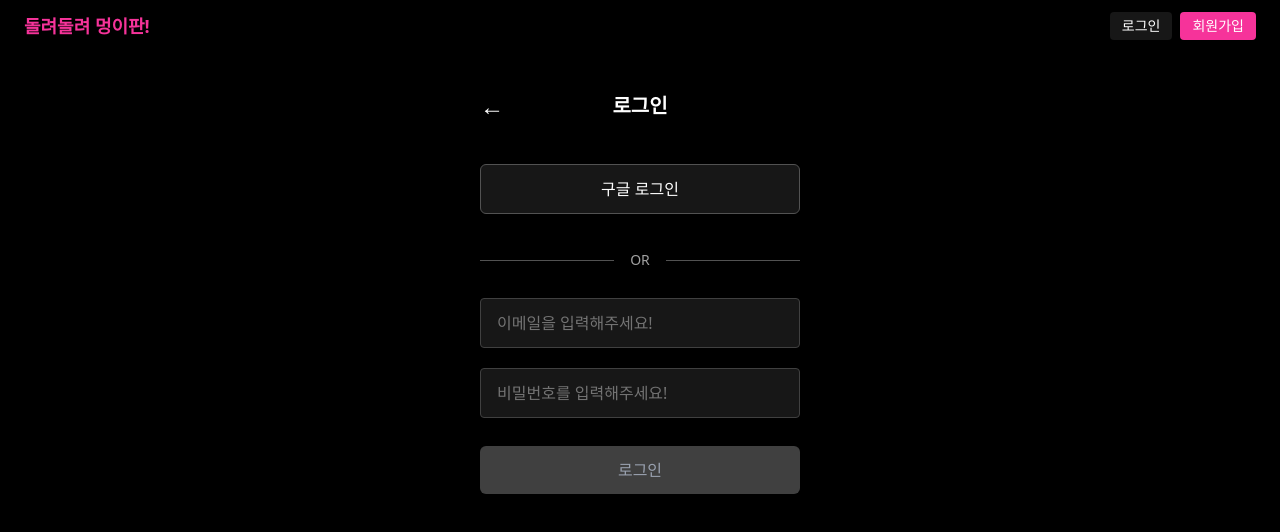
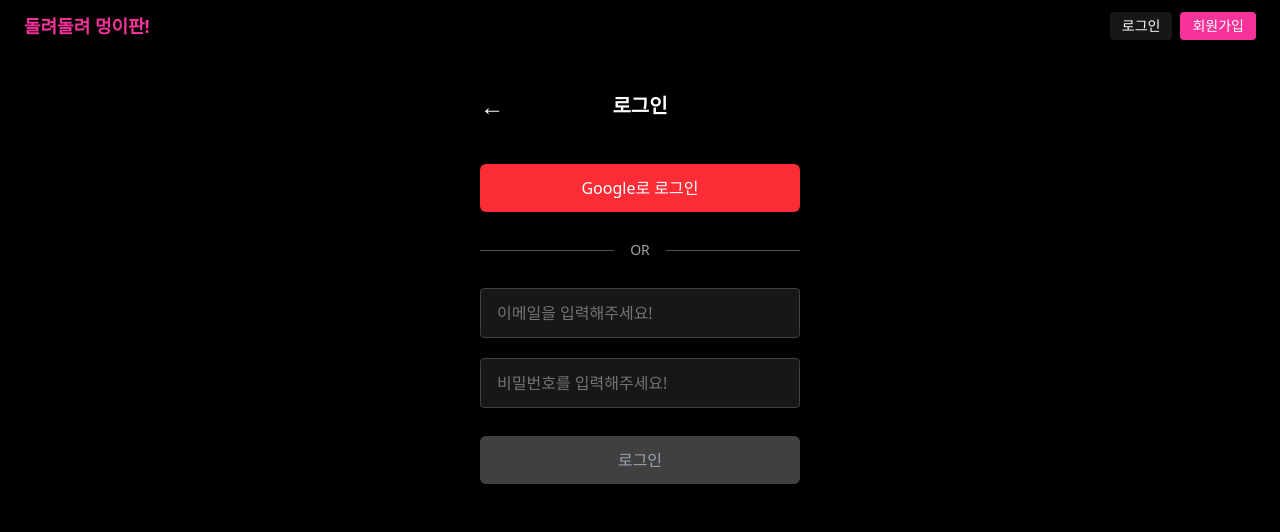
Before and after one commit to 9th-ddwumc/9th-web-b, a React (Vite) app in the folder mission4-2/: page /login in a window 1280 px wide. Shown: the top 532 px of the page. Built offline with nearby package versions, Linux system fonts and the light colour scheme.

Commit message:
feat: google login

```diff
--- a/mission4-2/package.json
+++ b/mission4-2/package.json
@@ -11,6 +11,7 @@
   },
   "dependencies": {
     "@hookform/resolvers": "^5.2.2",
+    "@react-oauth/google": "^0.12.2",
     "@tailwindcss/vite": "^4.1.14",
     "axios": "^1.12.2",
     "react": "^19.1.1",
--- a/mission4-2/src/api/axiosInstance.ts
+++ b/mission4-2/src/api/axiosInstance.ts
@@ -18,6 +18,8 @@ axiosInstance.interceptors.request.use((config) => {
 axiosInstance.interceptors.response.use(
   (response) => response,
   async (error) => {
+    console.error("Axios 인터셉터 에러 응답:", error.response); // 에러 응답 로깅
+
     const originalRequest = error.config;
     if (error.response?.status === 401 && !originalRequest._retry) {
       originalRequest._retry = true;
@@ -27,7 +29,7 @@ axiosInstance.interceptors.response.use(
         const newAccessToken = res.data.data.accessToken;
         localStorage.setItem("accessToken", newAccessToken);
 
-        console.log("토큰 재발급 성공:", newAccessToken); // 여기서 로그 출력
+        console.log("토큰 재발급 성공:", newAccessToken); // 토큰 재발급 성공 로그
 
         originalRequest.headers = {
           ...originalRequest.headers,
--- a/mission4-2/src/main.tsx
+++ b/mission4-2/src/main.tsx
@@ -1,11 +1,14 @@
 import { StrictMode } from "react";
 import { createRoot } from "react-dom/client";
+import { GoogleOAuthProvider } from "@react-oauth/google";
 
 import "./index.css";
 import App from "./App.tsx";
 
 createRoot(document.getElementById("root")!).render(
   <StrictMode>
-    <App />
+    <GoogleOAuthProvider clientId="YOUR_GOOGLE_CLIENT_ID">
+      <App />
+    </GoogleOAuthProvider>
   </StrictMode>
 );
--- a/mission4-2/src/pages/Login.tsx
+++ b/mission4-2/src/pages/Login.tsx
@@ -1,7 +1,7 @@
 import { useForm } from "../hooks/useForm";
 import { useNavigate } from "react-router-dom";
 import { useCallback } from "react";
-import axios from "../api/axiosInstance";
+import axiosInstance from "../api/axiosInstance";
 
 interface LoginFormValues {
   email: string;
@@ -11,7 +11,7 @@ interface LoginFormValues {
 export default function Login() {
   const navigate = useNavigate();
 
-  // useCallback으로 감싸서 참조 변경 방지
+  // 이메일/비밀번호 검증 함수
   const validate = useCallback((values: LoginFormValues) => {
     const errors: Partial<LoginFormValues> = {};
     if (!/^[^\s@]+@[^\s@]+\.[^\s@]+$/.test(values.email)) {
@@ -25,18 +25,24 @@ export default function Login() {
 
   const { values, errors, handleChange, handleSubmit } = useForm<LoginFormValues>({ email: "", password: "" }, validate);
 
+  // 이메일/비밀번호 로그인 처리
   const onSubmit = async (data: LoginFormValues) => {
     try {
-      const res = await axios.post("/auth/signin", data);
+      const res = await axiosInstance.post("/auth/signin", data);
       console.log("로그인 토큰:", res.data.data.accessToken);
       localStorage.setItem("accessToken", res.data.data.accessToken);
       localStorage.setItem("refreshToken", res.data.data.refreshToken);
       alert("로그인 성공!");
-      navigate("/mypage"); // 보호된 페이지로 이동
+      navigate("/mypage");
     } catch (error) {
       console.error("로그인 실패:", error);
       alert("로그인에 실패했습니다. 이메일/비밀번호를 확인해주세요.");
     }
+  };
+
+  // 구글 로그인 버튼 클릭 시
+  const handleGoogleLogin = () => {
+    window.location.href = import.meta.env.VITE_SERVER_API_URL + "/v1/auth/google/login";
   };
 
   const isValid = !errors.email && !errors.password && values.email && values.password;
@@ -53,8 +59,9 @@ export default function Login() {
           <h2 className="text-white text-xl font-bold text-center w-full">로그인</h2>
         </div>
 
-        <button className="flex items-center justify-center gap-2 w-full bg-neutral-900 border border-neutral-600 rounded-md py-3 text-white text-base mb-2 hover:bg-neutral-800 transition">
-          구글 로그인
+        {/* 🔹 Google 로그인 버튼 (리디렉션 방식) */}
+        <button onClick={handleGoogleLogin} className="bg-red-500 hover:bg-red-600 text-white py-3 rounded-md font-medium transition">
+          Google로 로그인
         </button>
 
         <div className="flex items-center my-2">
```
Also changed, not shown: 2 other files (tests, documents, lock files or other folders).
